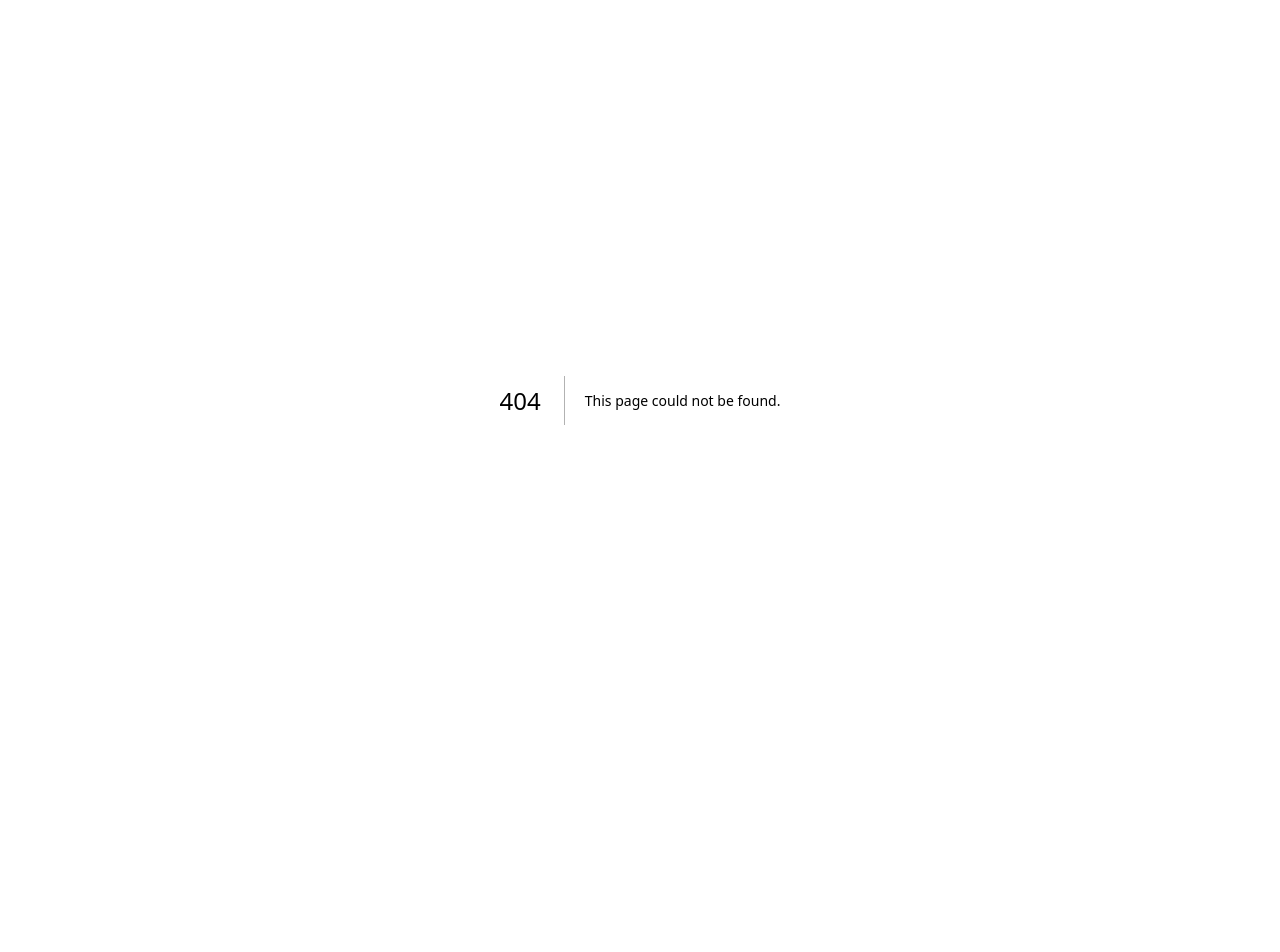
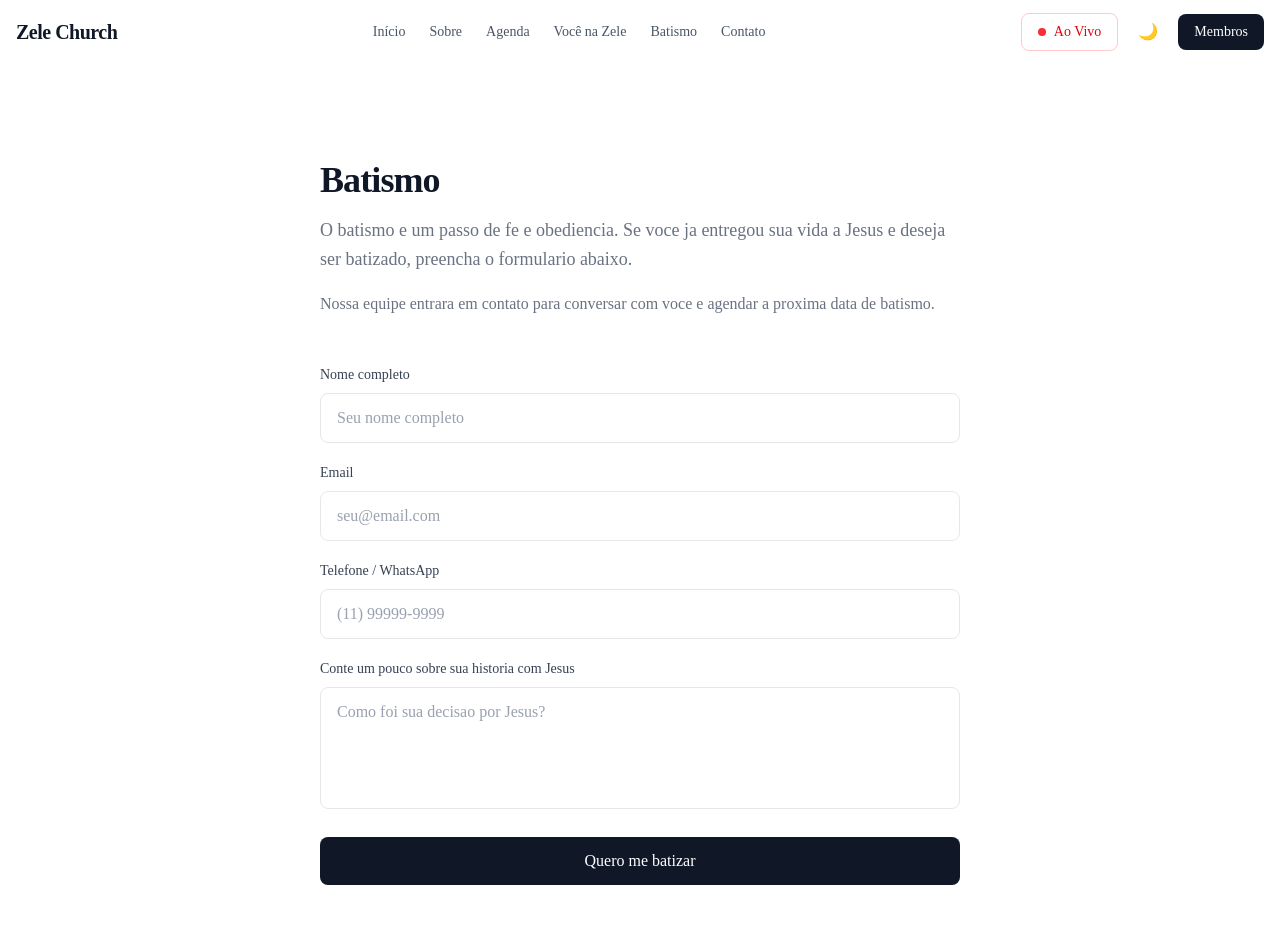
Before and after one commit to zelemidia-ux/zele-app, a Next.js app: page /1/batismo in a window 1280 px wide. Before the commit this address had no page. Shown: the top 952 px of the page. Before the commit the page ends 800 px from the top, so only its background shows below. Built offline with nearby package versions, Linux system fonts and the light colour scheme.

Commit message:
feat: paginas batismo, contato, ao-vivo e voce-na-zele

```diff
--- /dev/null
+++ b/src/app/[locale]/ao-vivo/page.tsx
@@ -0,0 +1,35 @@
+export default function AoVivo() {
+  return (
+    <div className="max-w-6xl mx-auto px-4 py-24">
+      <h1 className="text-4xl font-bold text-gray-900 dark:text-white mb-4 tracking-tight">
+        Ao Vivo
+      </h1>
+      <p className="text-gray-500 dark:text-gray-400 mb-12 text-lg">
+        Acompanhe nossos cultos em tempo real.
+      </p>
+
+      <div className="grid lg:grid-cols-3 gap-6">
+        <div className="lg:col-span-2">
+          <div className="aspect-video rounded-xl bg-gray-100 dark:bg-gray-900 border border-gray-200 dark:border-gray-800 flex items-center justify-center">
+            <div className="text-center">
+              <div className="w-16 h-16 rounded-full bg-gray-200 dark:bg-gray-800 flex items-center justify-center mx-auto mb-4">
+                <span className="text-2xl">▶</span>
+              </div>
+              <p className="text-gray-500 dark:text-gray-400 font-medium">Nenhuma transmissao ao vivo no momento</p>
+              <p className="text-sm text-gray-400 dark:text-gray-600 mt-1">Domingo 10h, 18h30 e Quinta 20h</p>
+            </div>
+          </div>
+        </div>
+
+        <div className="flex flex-col gap-4">
+          <div className="aspect-[9/16] rounded-xl bg-gray-100 dark:bg-gray-900 border border-gray-200 dark:border-gray-800 flex items-center justify-center">
+            <div className="text-center px-4">
+              <p className="text-gray-500 dark:text-gray-400 font-medium text-sm">Stories ao vivo</p>
+              <p className="text-xs text-gray-400 dark:text-gray-600 mt-1">Nenhum story no momento</p>
+            </div>
+          </div>
+        </div>
+      </div>
+    </div>
+  );
+}
--- /dev/null
+++ b/src/app/[locale]/batismo/page.tsx
@@ -0,0 +1,103 @@
+'use client';
+
+import { useState } from 'react';
+import { toast } from 'sonner';
+
+export default function Batismo() {
+  const [nome, setNome] = useState('');
+  const [email, setEmail] = useState('');
+  const [telefone, setTelefone] = useState('');
+  const [mensagem, setMensagem] = useState('');
+  const [loading, setLoading] = useState(false);
+
+  const handleSubmit = async (e: React.FormEvent) => {
+    e.preventDefault();
+    setLoading(true);
+    await new Promise((r) => setTimeout(r, 1000));
+    setLoading(false);
+    toast.success('Solicitacao de batismo enviada! Entraremos em contato em breve.');
+    setNome('');
+    setEmail('');
+    setTelefone('');
+    setMensagem('');
+  };
+
+  return (
+    <div className="max-w-2xl mx-auto px-4 py-24">
+      <h1 className="text-4xl font-bold text-gray-900 dark:text-white mb-4 tracking-tight">
+        Batismo
+      </h1>
+      <p className="text-gray-500 dark:text-gray-400 mb-4 text-lg leading-relaxed">
+        O batismo e um passo de fe e obediencia. Se voce ja entregou sua vida a Jesus e deseja ser batizado, preencha o formulario abaixo.
+      </p>
+      <p className="text-gray-500 dark:text-gray-400 mb-12 leading-relaxed">
+        Nossa equipe entrara em contato para conversar com voce e agendar a proxima data de batismo.
+      </p>
+
+      <form onSubmit={handleSubmit} className="flex flex-col gap-5">
+        <div className="flex flex-col gap-2">
+          <label className="text-sm font-medium text-gray-700 dark:text-gray-300">
+            Nome completo
+          </label>
+          <input
+            type="text"
+            value={nome}
+            onChange={(e) => setNome(e.target.value)}
+            placeholder="Seu nome completo"
+            required
+            className="px-4 py-3 rounded-md border border-gray-200 dark:border-gray-800 bg-white dark:bg-gray-950 text-gray-900 dark:text-white placeholder-gray-400 dark:placeholder-gray-600 focus:outline-none focus:border-gray-400 dark:focus:border-gray-600 transition-colors"
+          />
+        </div>
+
+        <div className="flex flex-col gap-2">
+          <label className="text-sm font-medium text-gray-700 dark:text-gray-300">
+            Email
+          </label>
+          <input
+            type="email"
+            value={email}
+            onChange={(e) => setEmail(e.target.value)}
+            placeholder="seu@email.com"
+            required
+            className="px-4 py-3 rounded-md border border-gray-200 dark:border-gray-800 bg-white dark:bg-gray-950 text-gray-900 dark:text-white placeholder-gray-400 dark:placeholder-gray-600 focus:outline-none focus:border-gray-400 dark:focus:border-gray-600 transition-colors"
+          />
+        </div>
+
+        <div className="flex flex-col gap-2">
+          <label className="text-sm font-medium text-gray-700 dark:text-gray-300">
+            Telefone / WhatsApp
+          </label>
+          <input
+            type="tel"
+            value={telefone}
+            onChange={(e) => setTelefone(e.target.value)}
+            placeholder="(11) 99999-9999"
+            required
+            className="px-4 py-3 rounded-md border border-gray-200 dark:border-gray-800 bg-white dark:bg-gray-950 text-gray-900 dark:text-white placeholder-gray-400 dark:placeholder-gray-600 focus:outline-none focus:border-gray-400 dark:focus:border-gray-600 transition-colors"
+          />
+        </div>
+
+        <div className="flex flex-col gap-2">
+          <label className="text-sm font-medium text-gray-700 dark:text-gray-300">
+            Conte um pouco sobre sua historia com Jesus
+          </label>
+          <textarea
+            value={mensagem}
+            onChange={(e) => setMensagem(e.target.value)}
+            placeholder="Como foi sua decisao por Jesus?"
+            rows={4}
+            className="px-4 py-3 rounded-md border border-gray-200 dark:border-gray-800 bg-white dark:bg-gray-950 text-gray-900 dark:text-white placeholder-gray-400 dark:placeholder-gray-600 focus:outline-none focus:border-gray-400 dark:focus:border-gray-600 transition-colors resize-none"
+          />
+        </div>
+
+        <button
+          type="submit"
+          disabled={loading}
+          className="mt-2 px-6 py-3 rounded-md bg-gray-900 dark:bg-white text-white dark:text-gray-900 font-medium hover:opacity-90 transition-opacity disabled:opacity-50"
+        >
+          {loading ? 'Enviando...' : 'Quero me batizar'}
+        </button>
+      </form>
+    </div>
+  );
+}
--- /dev/null
+++ b/src/app/[locale]/contato/page.tsx
@@ -0,0 +1,12 @@
+export default function Contato() {
+  return (
+    <div className="min-h-[80vh] flex flex-col items-center justify-center px-4 py-24 text-center">
+      <h1 className="text-4xl font-bold text-gray-900 dark:text-white mb-4 tracking-tight">
+        Contato
+      </h1>
+      <p className="text-gray-500 dark:text-gray-400 max-w-md text-lg">
+        Em breve um assistente estara aqui para te ajudar antes de falar com nossa equipe.
+      </p>
+    </div>
+  );
+}
--- /dev/null
+++ b/src/app/[locale]/voce-na-zele/page.tsx
@@ -0,0 +1,44 @@
+export default function VoceNaZele() {
+  return (
+    <div className="max-w-4xl mx-auto px-4 py-24">
+      <h1 className="text-4xl font-bold text-gray-900 dark:text-white mb-4 tracking-tight">
+        Voce na Zele
+      </h1>
+      <p className="text-gray-500 dark:text-gray-400 mb-16 text-lg leading-relaxed">
+        Fotografamos cada culto para guardar esses momentos especiais. Aqui voce pode acessar e baixar suas fotos ou gerenciar sua privacidade.
+      </p>
+
+      <div className="grid sm:grid-cols-2 gap-6 mb-16">
+        <div className="p-8 rounded-xl border border-gray-200 dark:border-gray-800 bg-white dark:bg-gray-950">
+          <h2 className="text-xl font-bold text-gray-900 dark:text-white mb-3">
+            Ver minhas fotos
+          </h2>
+          <p className="text-sm text-gray-500 dark:text-gray-400 mb-6">
+            Procure por data, culto ou horario e baixe as fotos que quiser.
+          </p>
+          <span className="inline-block text-xs font-medium px-3 py-1 rounded-full bg-gray-100 dark:bg-gray-800 text-gray-500 dark:text-gray-400">
+            Em breve
+          </span>
+        </div>
+
+        <div className="p-8 rounded-xl border border-gray-200 dark:border-gray-800 bg-white dark:bg-gray-950">
+          <h2 className="text-xl font-bold text-gray-900 dark:text-white mb-3">
+            Nao quero aparecer
+          </h2>
+          <p className="text-sm text-gray-500 dark:text-gray-400 mb-6">
+            E seu direito. Preencha o formulario e nenhuma foto sua sera divulgada.
+          </p>
+          <button className="text-sm font-medium px-4 py-2 rounded-md border border-gray-200 dark:border-gray-800 text-gray-700 dark:text-gray-300 hover:border-gray-400 dark:hover:border-gray-600 transition-colors">
+            Solicitar opt-out
+          </button>
+        </div>
+      </div>
+
+      <div className="p-8 rounded-xl border border-gray-200 dark:border-gray-800 bg-white dark:bg-gray-950 text-center">
+        <p className="text-gray-500 dark:text-gray-400">
+          As fotos dos cultos estao sendo organizadas. Em breve voce podera acessar tudo por aqui.
+        </p>
+      </div>
+    </div>
+  );
+}
```
